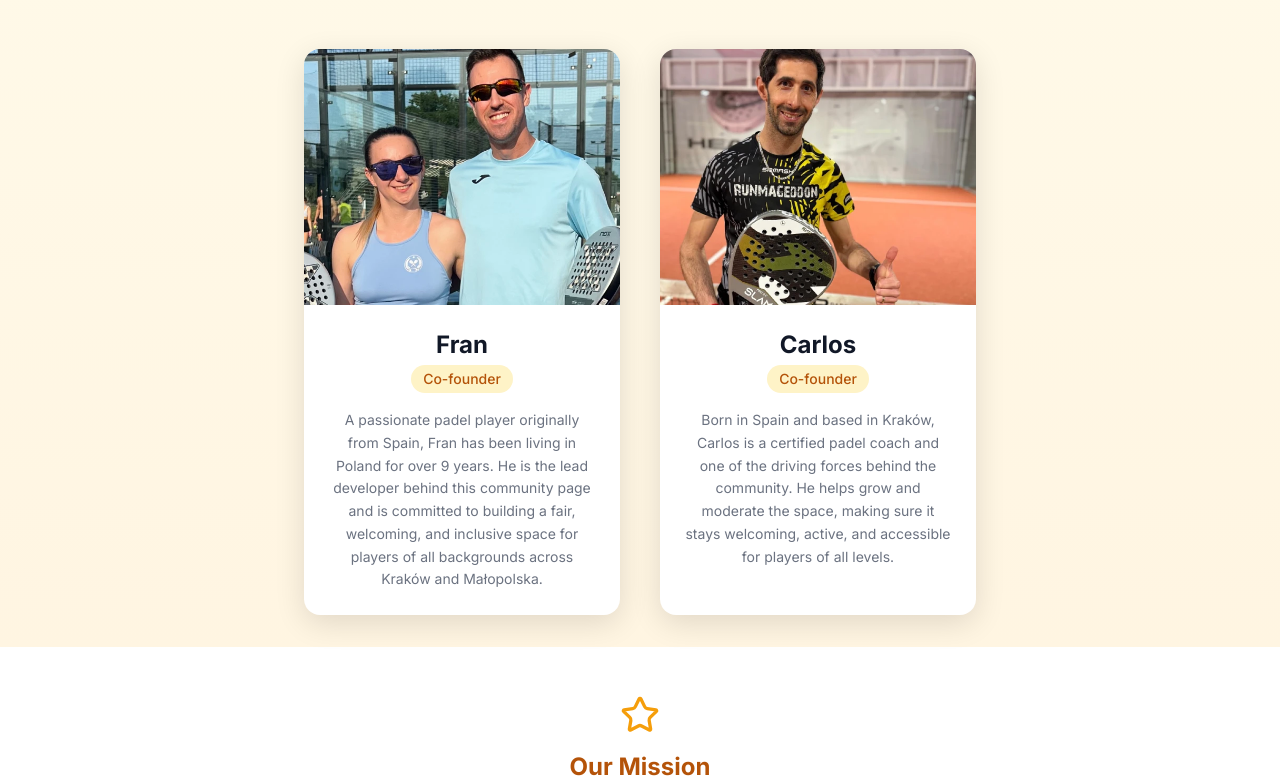
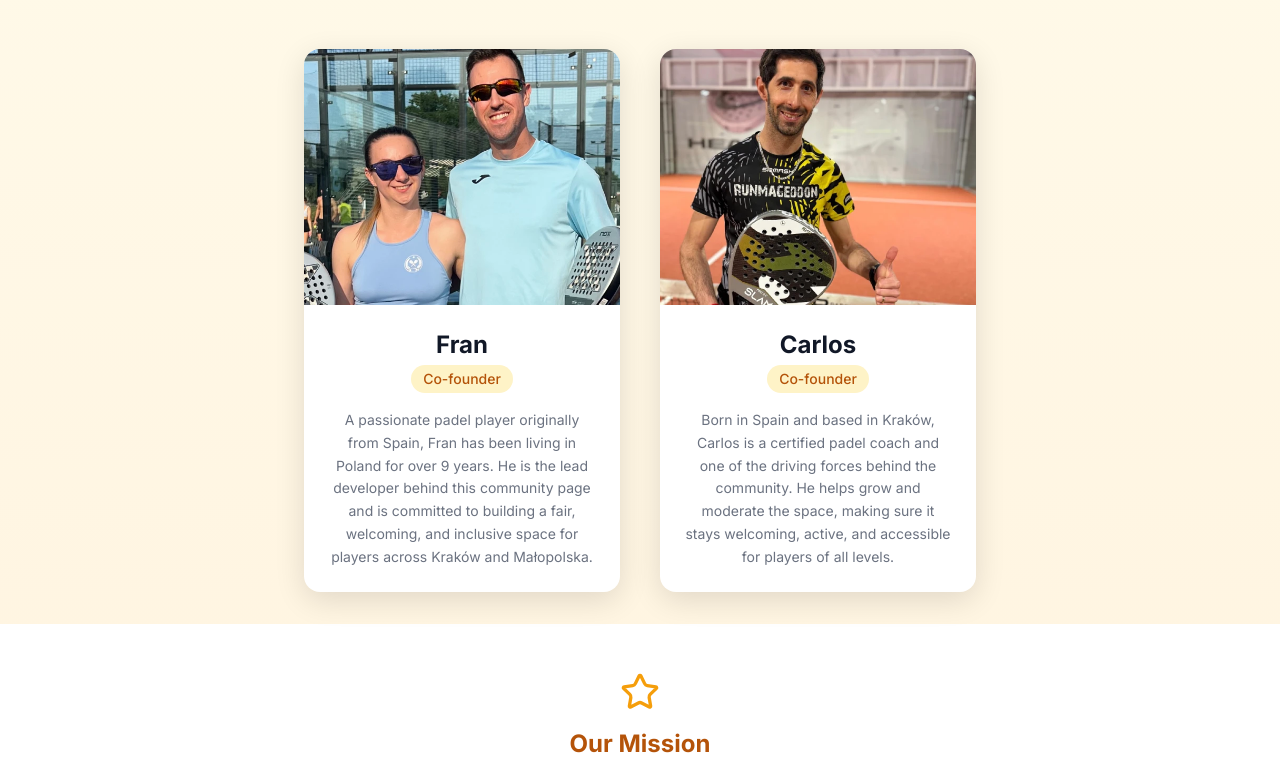
Before and after one commit to Gitperez288/padel-krakow, a Next.js app: page /who-we-are in a window 1280 px wide. Shown: the part 411-1192 px from the top of the page. Built offline with nearby package versions, Linux system fonts and the light colour scheme.

Commit message:
who-we-are: minor tweak to Fran's bio

```diff
--- a/src/app/who-we-are/page.tsx
+++ b/src/app/who-we-are/page.tsx
@@ -20,7 +20,7 @@ const founders = [
   {
     name: "Fran",
     role: "Co-founder",
-    bio: "A passionate padel player originally from Spain, Fran has been living in Poland for over 9 years. He is the lead developer behind this community page and is committed to building a fair, welcoming, and inclusive space for players of all backgrounds across Kraków and Małopolska.",
+    bio: "A passionate padel player originally from Spain, Fran has been living in Poland for over 9 years. He is the lead developer behind this community page and is committed to building a fair, welcoming, and inclusive space for players across Kraków and Małopolska.",
     photo: "/media/fran.webp",
   },
   {
```
